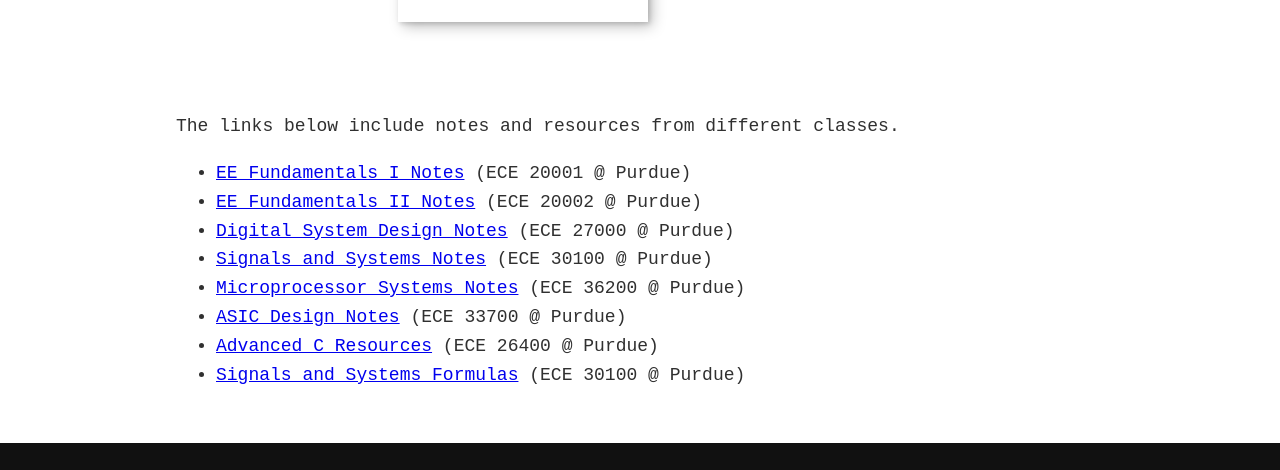
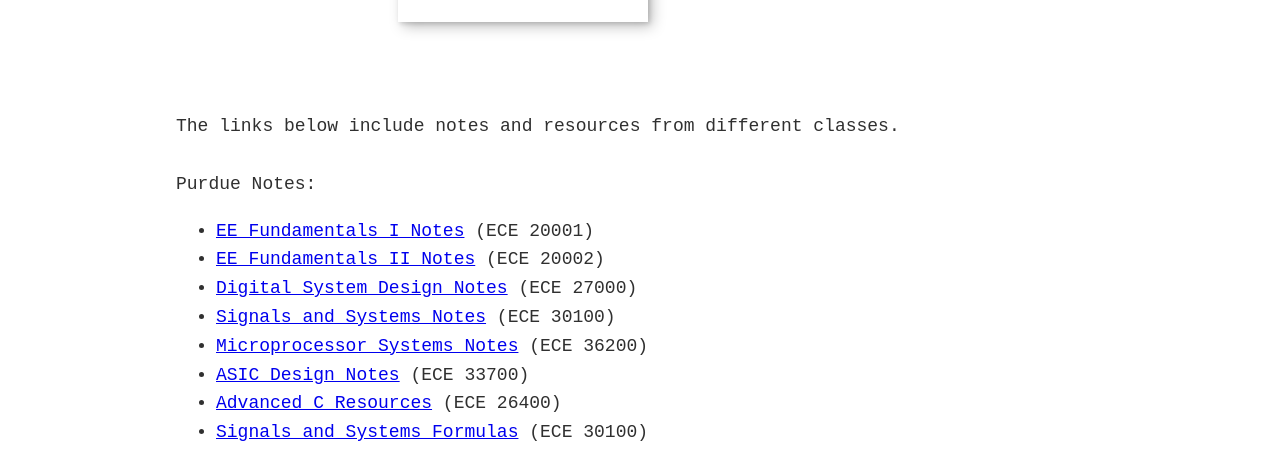
Before and after one commit to abhijay-py/abhijay-py.github.io, a plain HTML site: page notes.html in a window 1280 px wide. Shown: the part 330-800 px from the top of the page. Drawn offline with nearby package versions, Linux system fonts and the light colour scheme.

Commit message:
Update notes.html

```diff
--- a/notes.html
+++ b/notes.html
@@ -44,16 +44,17 @@
         </section>
 
         <div class="portfolio-item-individual">
-            The links below include notes and resources from different classes.
+            The links below include notes and resources from different classes. <br><br>
+            Purdue Notes:
             <ul>
-                <li><a href="notes/ece2k1.html" class="inline_link">EE Fundamentals I Notes</a> (ECE 20001 @ Purdue)</li>
-                <li><a href="notes/ece2k2.html" class="inline_link">EE Fundamentals II Notes</a> (ECE 20002 @ Purdue)</li>
-                <li><a href="notes/ece270.html" class="inline_link">Digital System Design Notes</a> (ECE 27000 @ Purdue)</li>
-                <li><a href="notes/ece301.html" class="inline_link">Signals and Systems Notes</a> (ECE 30100 @ Purdue)</li>
-                <li><a href="notes/ece362.html" class="inline_link">Microprocessor Systems Notes</a> (ECE 36200 @ Purdue)</li>
-                <li><a href="notes/ece337.html" class="inline_link">ASIC Design Notes</a> (ECE 33700 @ Purdue)</li>
-                <li><a href="notes/ece264_resources.html" class="inline_link">Advanced C Resources</a> (ECE 26400 @ Purdue)</li>
-                <li><a href="notes/ece301_formulas.html" class="inline_link">Signals and Systems Formulas</a> (ECE 30100 @ Purdue)</li>
+                <li><a href="notes/ece2k1.html" class="inline_link">EE Fundamentals I Notes</a> (ECE 20001)</li>
+                <li><a href="notes/ece2k2.html" class="inline_link">EE Fundamentals II Notes</a> (ECE 20002)</li>
+                <li><a href="notes/ece270.html" class="inline_link">Digital System Design Notes</a> (ECE 27000)</li>
+                <li><a href="notes/ece301.html" class="inline_link">Signals and Systems Notes</a> (ECE 30100)</li>
+                <li><a href="notes/ece362.html" class="inline_link">Microprocessor Systems Notes</a> (ECE 36200)</li>
+                <li><a href="notes/ece337.html" class="inline_link">ASIC Design Notes</a> (ECE 33700)</li>
+                <li><a href="notes/ece264_resources.html" class="inline_link">Advanced C Resources</a> (ECE 26400)</li>
+                <li><a href="notes/ece301_formulas.html" class="inline_link">Signals and Systems Formulas</a> (ECE 30100)</li>
             </ul>
         </div>
 
```
